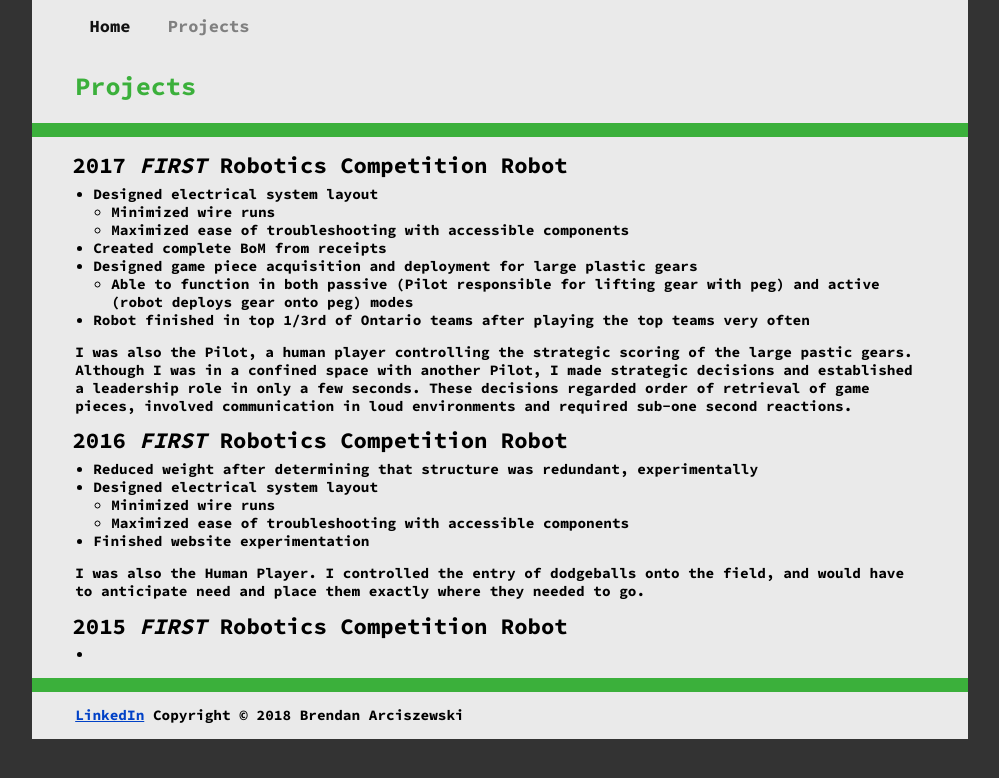
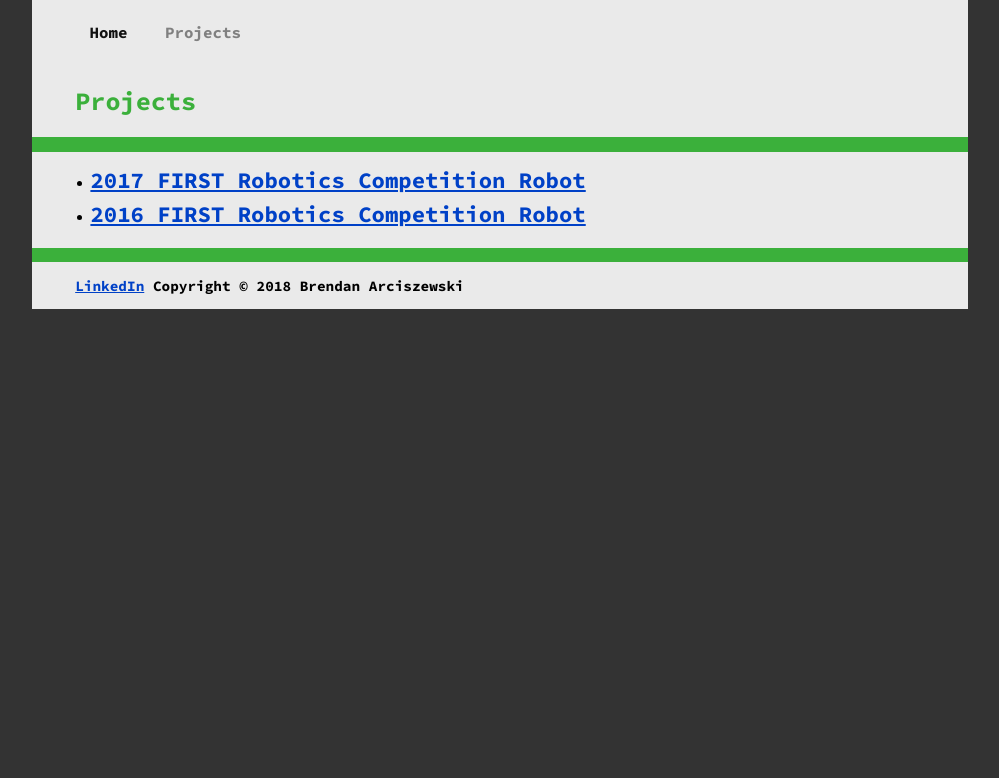
Before and after one commit to brendanarciszewski/brendanarciszewski.github.io, a Jekyll site: the page built from projects.md, in a window 1280 px wide. Shown: the top 778 px of the page, without its empty margins (140-1139 px from the left). Built offline with Jekyll 4.4.1, drawn with Linux system fonts in a browser that asks for light colours.

Commit message:
hidden projects

```diff
--- /dev/null
+++ b/_layouts/BDA_base.html
@@ -0,0 +1,35 @@
+---
+navigation:
+  - text: Home
+    url: /
+  - text: Projects
+    url: /projects/
+---
+<!DOCTYPE html>
+<html>
+<head>
+  <title>{{ page.title }}</title>
+  <link rel="stylesheet" href="/css/mobile-base.css">
+  <link rel="stylesheet" media="(min-width: 600px)" href="/css/tablet.css">
+  <link rel="stylesheet" media="(min-width: 1000px)" href="/css/desktop.css">
+  <script src="https://ajax.googleapis.com/ajax/libs/jquery/3.3.1/jquery.min.js"></script>
+  <script src="/js/scripts.js"></script>
+  <meta name="viewport" content="width=device-width, initial-scale=1.0"/>
+  <meta charset="UTF-8" />
+  <meta name="description" content="My Personal Website" />
+  <meta name="keywords" content="personal, resume, robotics, robots, control systems, control, development" />
+  <meta name="author" content="Brendan Arciszewski" />
+</head>
+<body>
+  <nav id="nav">
+    {% for link in layout.navigation %}
+    <a {% if page.url == link.url %}class="active"{% endif %} href="{{link.url}}" title="{{link.title}}">{{link.text}}</a>
+    {% endfor %}
+  </nav>
+  {{ content }}
+  <footer id="footer">
+    <a href="https://linkedin.com/in/brendan-arciszewski">LinkedIn</a>
+    <span>Copyright &copy; 2018 Brendan Arciszewski</span>
+  </footer>
+</body>
+</html>
--- /dev/null
+++ b/_layouts/BDA_category_container.html
@@ -0,0 +1,14 @@
+---
+layout: BDA_static
+---
+
+{{ content }}
+
+<ul class="category-list">
+	{% for post in site.posts %}
+	<li>
+		<a class="show-hidden" href="#"><h2>{{ post.title }}</h2></a>
+		<div class="modal hide"> {{post.content}} </div>
+	</li>
+	{% endfor %}
+</ul>
--- a/_layouts/BDA_static.html
+++ b/_layouts/BDA_static.html
@@ -1,31 +1,6 @@
 ---
-navigation:
- - text: Home
-   url: /
- - text: Projects
-   url: /projects/
+layout: BDA_base
 ---
-<!DOCTYPE html>
-<html>
-<head>
-  <title>{{ page.title }}</title>
-  <link rel="stylesheet" href="/css/mobile-base.css">
-  <link rel="stylesheet" media="(min-width: 600px)" href="/css/tablet.css">
-  <link rel="stylesheet" media="(min-width: 1000px)" href="/css/desktop.css">
-  <meta name="viewport" content="width=device-width, initial-scale=1.0"/>
-  <meta charset="UTF-8" />
-  <meta name="description" content="My Personal Website" />
-  <meta name="keywords" content="personal, interests, resume" />
-  <meta name="author" content="Brendan Arciszewski" />
-</head>
-<body>
-  <nav id="nav">
-    {% for link in layout.navigation %}
-    <h6>
-      <a {% if page.url == link.url %}class="active"{% endif %} href="{{link.url}}" title="{{link.title}}">{{link.text}}</a>
-    </h6>
-    {% endfor %}
-  </nav>
 <section role="banner">
   <img src="" class="block" />
   <header id="header"><h1>{{ page.title }}</h1></header>
@@ -52,9 +27,3 @@
   {% if page.after_con %}{% include {{ page.after_con }} %}{% endif %}
 </div>
 {% endif %}
-  <footer id="footer">
-    <a href="https://linkedin.com/in/brendan-arciszewski">LinkedIn</a>
-    <span>Copyright &copy; 2018 Brendan Arciszewski</span>
-  </footer>
-</body>
-</html>
--- a/css/mobile-base.css
+++ b/css/mobile-base.css
@@ -43,19 +43,11 @@
 /*Level Three*/
 h4 {font-size: 1.25rem;}
 
-/*Nav Items*/
-h6 {
-    font-size: 1.1rem;
-    display: inline-block;
-}
-
 /*Header Spacing*/
 h1,
 h2,
 h3,
-h4,
-h5,
-h6 {
+h4 {
     margin: 0.5em 0 0.25em 0;
 }
 
@@ -96,6 +88,10 @@
     display: block;
 }
 
+.hide {
+    display: none;
+}
+
 /* -----------------------------------------------
  * Body Area, excl. Content Area
  * ----------------------------------------------- */
@@ -124,20 +120,21 @@
     padding: var(--module-padding);
     background: var(--module-background-colour);
 }
-nav#nav a,
-nav#nav a:visited {
+nav#nav > a,
+nav#nav > a:visited {
     color: var(--menu-font-colour);
     text-decoration: none;
     font-weight: bold;
-    font-size: 1.075em;
+    font-size: 1.1rem;
 
     padding: 1rem;
+    display: inline-block;
 }
-nav#nav a:hover {
+nav#nav > a:hover {
     background: var(--highlight-colour);
 }
-nav#nav a.active,
-nav#nav a.active#hover {
+nav#nav > a.active,
+nav#nav > a.active#hover {
     background: var(--module-background-colour);
     color: grey;
 }
--- /dev/null
+++ b/js/scripts.js
@@ -0,0 +1,9 @@
+$(document).ready(function () {
+	$("a.show-hidden").on("click", function () {
+		if ($(this).next().hasClass("hide")) {
+			$(this).next().removeClass("hide");
+		} else {
+			$(this).next().addClass("hide");
+		}
+	});
+});
--- a/projects.md
+++ b/projects.md
@@ -1,27 +1,6 @@
 ---
-layout: BDA_static
+layout: BDA_category_container
+title: "Projects"
 permalink: /projects/
-title: Projects
+category: project
 ---
-## 2017 *FIRST* Robotics Competition Robot
-- Designed electrical system layout
-	- Minimized wire runs
-	- Maximized ease of troubleshooting with accessible components
-- Created complete BoM from receipts
-- Designed game piece acquisition and deployment for large plastic gears
-	- Able to function in both passive (Pilot responsible for lifting gear with peg) and active (robot deploys gear onto peg) modes
-- Robot finished in top 1/3rd of Ontario teams after playing the top teams very often
-
-I was also the Pilot, a human player controlling the strategic scoring of the large pastic gears. Although I was in a confined space with another Pilot, I made strategic decisions and established a leadership role in only a few seconds. These decisions regarded order of retrieval of game pieces, involved communication in loud environments and required sub-one second reactions.
-
-## 2016 *FIRST* Robotics Competition Robot
-- Reduced weight after determining that structure was redundant, experimentally
-- Designed electrical system layout
-	- Minimized wire runs
-	- Maximized ease of troubleshooting with accessible components
-- Finished website experimentation
-
-I was also the Human Player. I controlled the entry of dodgeballs onto the field, and would have to anticipate need and place them exactly where they needed to go.
-
-## 2015 *FIRST* Robotics Competition Robot
--
```
Also changed, not shown: _posts/2016-06-01-2016-Robot.md (added, +15 -0 lines), _posts/2017-06-01-2017-Robot.md (added, +17 -0 lines), index.md (+1 -1 lines). Lines whose indentation alone changed are shown as unchanged.
